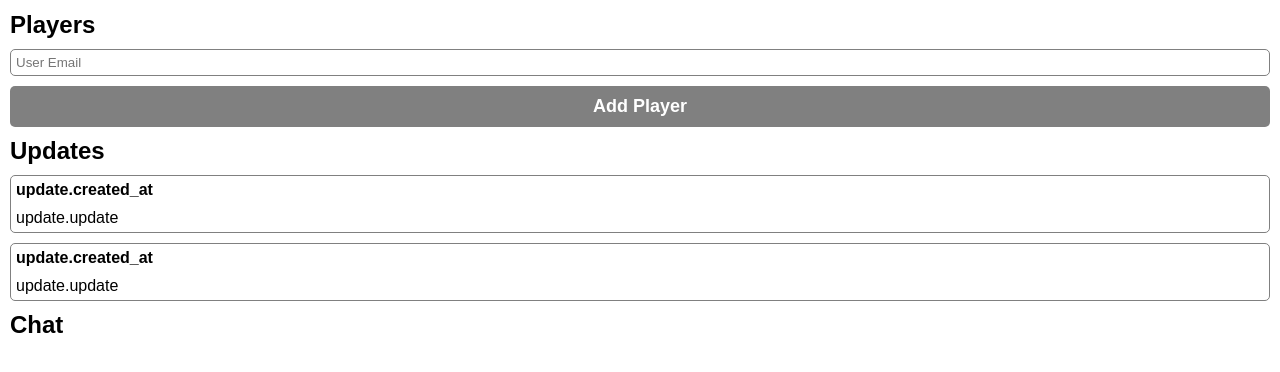
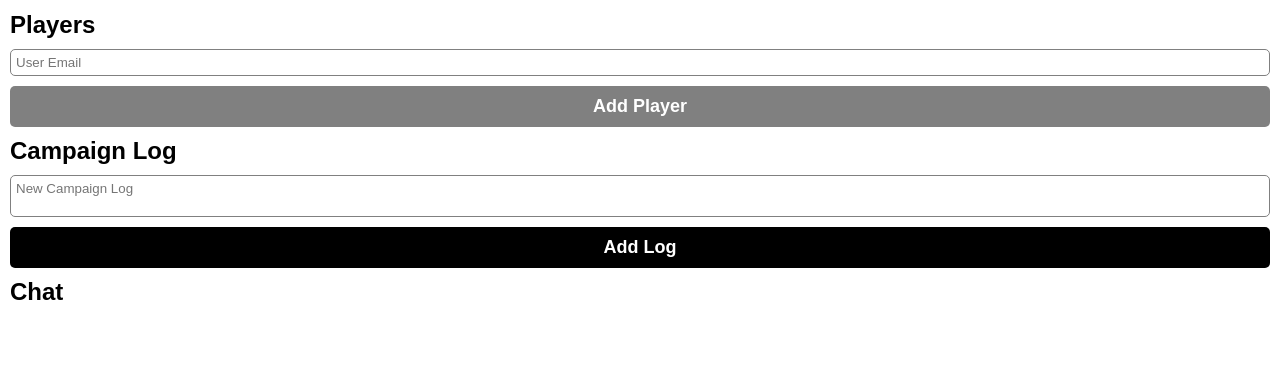
Before and after one commit to codingdojo-projects-algos-0419/CampaignTracker, a Flask app: template templates/campaign.html in a window 1280 px wide. Shown: the part 67-439 px from the top of the page. Run offline with Flask 2, Linux system fonts and the light colour scheme; the template is opened without the code that fills it, so the values that code supplies are empty.

Commit message:
Added the ability to add updates

```diff
--- a/routes.py
+++ b/routes.py
@@ -17,3 +17,6 @@ app.add_url_rule('/campaign/<id>/addplayer', view_func=add_player, methods=['POS
 
 #adds character
 app.add_url_rule('/addcharacter', view_func=add_character, methods=['POST'])
+
+#adds update to log
+app.add_url_rule('/campaign/<id>/update', view_func=add_update, methods=['POST'])
--- a/static/scripts/campaign.js
+++ b/static/scripts/campaign.js
@@ -19,8 +19,8 @@ $(document).ready(function(){
     //players
     error = true
 
-    $('p.first').click(function(){
-        $(this).siblings('.character').slideToggle(200)
+    $('p.player').on('click', function(){
+        $(this).siblings('.character-list').slideToggle(200)
     })
 
     $('#search').keyup(function(){
@@ -68,13 +68,41 @@ $(document).ready(function(){
     //characters
     $('#form-add-character').submit(function(){
         if ($('#name').val().length > 0 && $('#race').val().length > 0 && $('#class').val().length > 0) {
-            console.log('clicked!')
             $.ajax({
                 url: '/addcharacter',
                 method: 'POST',
                 data: $('#form-add-character').serialize(),
                 success: function(data){
-                    console.log(data)
+                    $('.player' + data).after(`
+                    <div class="character">
+                        <p class="first">` + $('#name').val() + `</p>
+                        <div class="char-info">
+                            <p>` + $('#race').val() + `</p>
+                            <p>` + $('#class').val() + `</p>
+                            <p>` + $('#description').val() + `</p>
+                        </div>
+                    </div>
+                    `)
+                }
+            })
+        }
+        return false
+    })
+
+    //updates
+    $('#form-update').submit(function(){
+        if ($('#update').val().length > 0) {
+            $.ajax({
+                url: '/campaign/' + pageId + '/update',
+                method: 'POST',
+                data: $('#update').serialize(),
+                success: function(data){
+                    $('#form-update').after(`
+                    <div class="update">
+                        <p>` + data + `</p>
+                        <p>` + $('#update').val() + `</p>
+                    </div>
+                    `)
                 }
             })
         }
--- a/templates/campaign.html
+++ b/templates/campaign.html
@@ -7,14 +7,15 @@
 
 {% endblock header %}
 {% block body %}
-    <div class="widget" id="players" style="z-index: 100">
+    <div class="widget" id="players">
         <div class="game-master">
             <p>Game Master: {{master.email}}</p>
         </div>
         <h2>Players</h2>
         <div id="player-list">
             {% for player in players %}
-                <p class="player">{{player.email}}</p>
+                <p class="player player{{player.id}}">{{player.email}}</p>
+                <div class="character-list">
                     {% for character in player.characters %}
                     <div class="character">
                         <p class="first">{{character.name}}</p>
@@ -25,6 +26,7 @@
                         </div>
                     </div>
                     {% endfor %}
+                </div>
             {% endfor %}
         </div>
         {% if session['userid'] == master.id %}
@@ -44,23 +46,27 @@
     </div>
 
     <div class="widget" id="updates">
-        <h2>Updates</h2>
+        <h2>Campaign Log</h2>
+        {% if session['userid'] == master.id %}
+            <form action="/submitupdate" method="post" id="form-update">
+                <textarea name="update" id="update" placeholder="New Campaign Log"></textarea>
+                <button type="submit">Add Log</button>
+            </form>
+        {% endif %}
+        {% for update in updates %}
             <div class="update">
-            <p>update.created_at</p>
-            <p>update.update</p>
+                <p>{{update.created_at.strftime('%B %d %Y')}}</p>
+                <p>{{update.update}}</p>
             </div>
-        <div class="update">
-            <p>update.created_at</p>
-            <p>update.update</p>
+        {% endfor %}
     </div>
-    </div>
-    <div class="widget" id="chat">
+    <div class="widget" id="chat" style="z-index: 100">
         <h2>Chat</h2>
     </div>
     <table id="navbar">
         <tr>
             <th id="nav-players">Players</th>
-            <th id="nav-updates">Updates</th>
+            <th id="nav-updates">Log</th>
             <th id="nav-chat">Chat</th>
         </tr>
     </table>
```
Also changed, not shown: controller_functions.py (+12 -5 lines), models.py (+7 -0 lines). Lines whose indentation alone changed are shown as unchanged.
